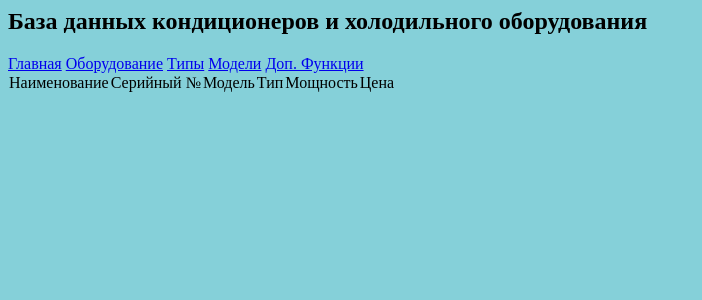
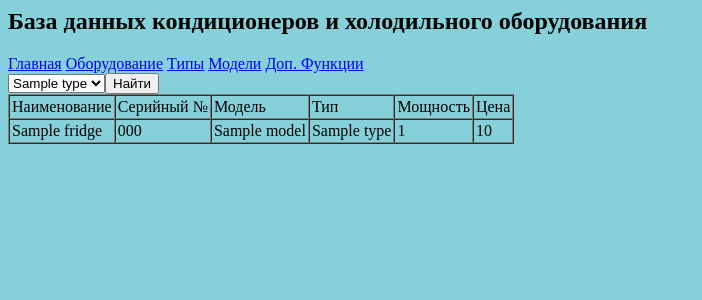
Before and after one commit to drypa/refrigerators, a PHP site: page / in a window 1280 px wide. Shown: the top 300 px of the page, without its empty margins (0-702 px from the left). Run offline with PHP 8.4, Linux system fonts and the light colour scheme; tables that the repository leaves empty hold one stand-in row (values such as "Sample post").

Commit message:
index page simple search

```diff
--- a/index.php
+++ b/index.php
@@ -21,10 +21,43 @@ if (!$mysql_connect) {
 }
 mysql_select_db('fridges', $mysql_connect);
 mysql_set_charset('utf8');
+$select_query = "select f.*, m.name as model_name,t.name as type_name from `fridges` as f
+                            join `model` as m on m.model_id = f.model_id
+                            join `type` as t on t.type_id = f.type_id";
+if (isset($_POST['doFilter'])) {
+    $type_id = $_POST['type_id'];
+    $select_query .= " where f.type_id = $type_id";
+}
+$mysql_query = mysql_query($select_query, $mysql_connect);
+if (!$mysql_query) {
+    die(mysql_error());
+}
+$fridges = array();
+while ($row = mysql_fetch_array($mysql_query)) {
+    $fridges[] = $row;
+}
+mysql_free_result($mysql_query);
+
+$mysql_query = mysql_query("select * from `type`", $mysql_connect);
+if (!$mysql_query) {
+    die(mysql_error());
+}
+$types = array();
+while ($row = mysql_fetch_array($mysql_query)) {
+    $types[] = $row;
+}
+echo("<br><form action='index.php' method='post'><select name='type_id'>");
+foreach ($types as $t) {
+    $id = $t['type_id'];
+    $name = $t['name'];
+    echo("<option value='$id'>$name</option> ");
+
+}
+echo("</select><input type='submit' name='doFilter' value='Найти'></form><br>");
+?>
 
 
-?>
-<table>
+<table border=1 cellpadding=2 cellspacing=1>
     <tr>
         <td>Наименование</td>
         <td>Серийный №</td>
@@ -33,6 +66,26 @@ mysql_set_charset('utf8');
         <td>Мощность</td>
         <td>Цена</td>
     </tr>
+    <?php
+    foreach ($fridges as $f) {
+
+        $name = $f["name"];
+        $power = $f["power"];
+        $price = $f["price"];
+        $model_name = $f["model_name"];
+        $type_name = $f["type_name"];
+        $service_number = $f["service_number"];
+        echo("<tr>");
+        echo("<td>$name</td>");
+        echo("<td>$service_number</td>");
+        echo("<td>$model_name</td>");
+        echo("<td>$type_name</td>");
+        echo("<td>$power</td>");
+        echo("<td>$price</td>");
+        echo("</tr>");
+    }
+
+    ?>
 
 
 </table>
--- a/refrigerators.php
+++ b/refrigerators.php
@@ -45,11 +45,11 @@ if (isset($_POST["update"])) {
     $service_number = $_POST["service_number"];
     $id = $_POST["id"];
     mysql_query("update `fridges` set `name`='$name',
-                 `type_id`=$type,`model_id`=$model,`power`=$power,`price`=$price,`service_number`=$service_number
+                 `type_id`=$type,`model_id`=$model,`power`=$power,`price`=$price,`service_number`='$service_number'
                   where `service_number`='$id'", $mysql_connect);
     mysql_query("delete from `features` where `fridge_id`='$id'");
     foreach ($_POST['feature'] as $key => $value) {
-        mysql_query("insert into `features` (`feature_type`,`fridge_id`) values($value,'$service_number')", $mysql_connect);
+        mysql_query("insert into `features` (`feature_type`,`fridge_id`) values($value,'$id')", $mysql_connect);
     }
 }
 if (isset($_POST["delete"])) {
```
